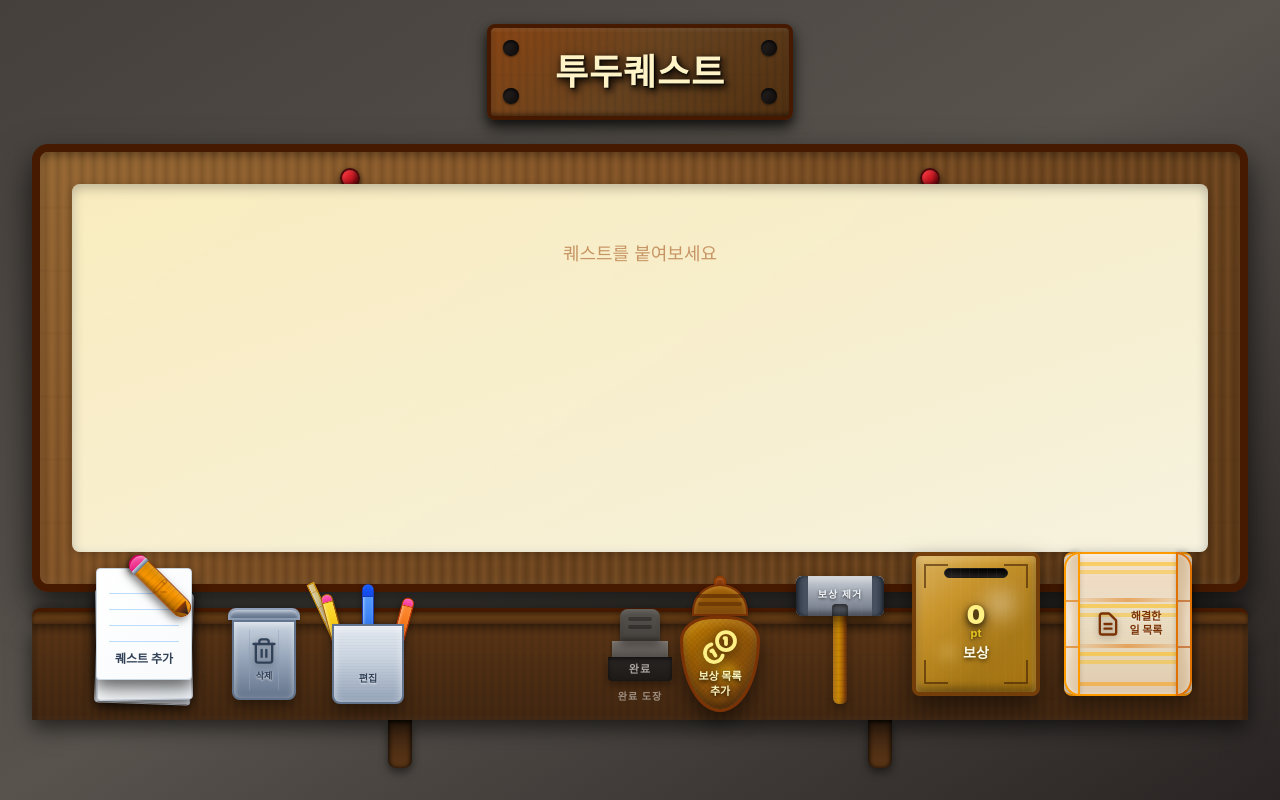
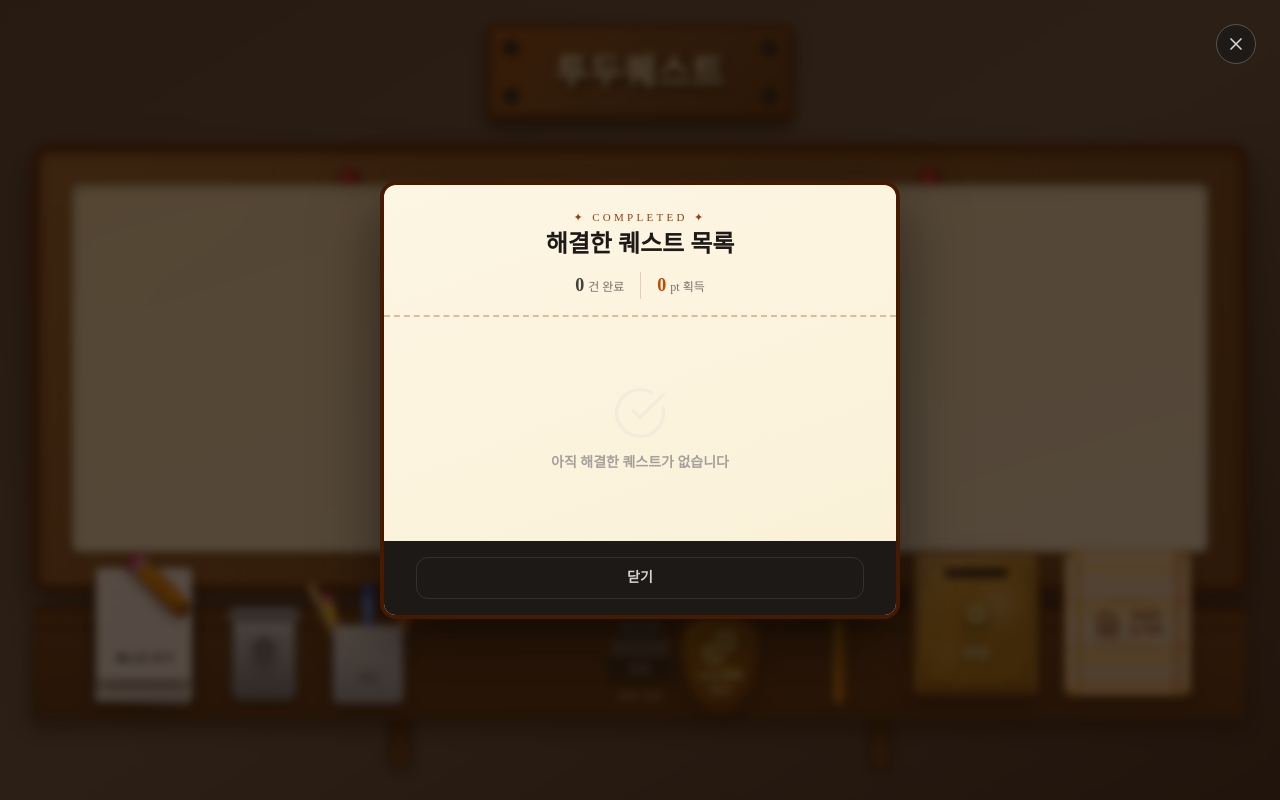
Before and after one commit to eueuehshsj/LIFERPG, a React (Vite) app: page / in a window 1280 px wide. Both pictures are taken after a click on the button "해결한 일 목록". Built offline with nearby package versions, Linux system fonts and the light colour scheme.

Commit message:
[STEP 9] CompletedTasksModal (해결한 퀘스트 목록 모달) 구현 (close #57)
Co-Authored-By: Claude Sonnet 4.6 <noreply@anthropic.com>

```diff
--- a/src/app/App.tsx
+++ b/src/app/App.tsx
@@ -3,6 +3,7 @@ import { Coins, Edit3, PencilLine, Trash2 } from 'lucide-react';
 import AddTaskModal from './components/AddTaskModal';
 import AddRewardModal from './components/AddRewardModal';
 import RewardClaimModal from './components/RewardClaimModal';
+import CompletedTasksModal from './components/CompletedTasksModal';
 
 interface Task {
   id: number;
@@ -356,6 +357,14 @@ export default function App() {
           </div>
         </div>
       </div>
+
+      {/* CompletedTasksModal */}
+      {showCompletedModal && (
+        <CompletedTasksModal
+          onClose={() => setShowCompletedModal(false)}
+          completedTasks={completedTasks}
+        />
+      )}
 
       {/* RewardClaimModal */}
       {showClaimModal && (
--- /dev/null
+++ b/src/app/components/CompletedTasksModal.tsx
@@ -0,0 +1,177 @@
+import { X, CheckCircle } from 'lucide-react';
+
+interface Task {
+  id: number;
+  title: string;
+  description: string;
+  dueDate: string;
+  priority: 'low' | 'medium' | 'high';
+  reward: number;
+  author: string;
+}
+
+interface Props {
+  onClose: () => void;
+  completedTasks: Task[];
+}
+
+const PRIORITY_LABEL = { low: '보통', medium: '중요', high: '긴급' } as const;
+const PRIORITY_STYLE = {
+  low:    { color: '#15803d', background: '#dcfce7', border: '#86efac' },
+  medium: { color: '#b45309', background: '#fef3c7', border: '#fcd34d' },
+  high:   { color: '#b91c1c', background: '#fee2e2', border: '#fca5a5' },
+} as const;
+
+export default function CompletedTasksModal({ onClose, completedTasks }: Props) {
+  const totalPoints = completedTasks.reduce((sum, t) => sum + t.reward, 0);
+
+  return (
+    <div
+      className="fixed inset-0 flex items-center justify-center z-50"
+      style={{ background: 'rgba(30,15,5,0.75)', backdropFilter: 'blur(4px)' }}
+      onClick={(e) => e.target === e.currentTarget && onClose()}
+    >
+      <button
+        onClick={onClose}
+        className="absolute top-6 right-6 w-10 h-10 rounded-full flex items-center justify-center border border-stone-600 hover:bg-stone-700 transition-colors"
+        style={{ background: 'rgba(28,25,23,0.8)' }}
+      >
+        <X className="w-5 h-5 text-stone-300" />
+      </button>
+
+      <div
+        className="w-[520px] rounded-2xl border-4 border-amber-950 overflow-hidden flex flex-col"
+        style={{
+          background: 'linear-gradient(160deg, #fdf6e3, #faf0d7)',
+          boxShadow: '0 24px 64px rgba(0,0,0,0.5)',
+          maxHeight: '80vh',
+        }}
+      >
+        {/* 헤더 */}
+        <div className="px-8 pt-6 pb-4 border-b-2 border-dashed border-amber-800/30 shrink-0">
+          <div className="text-center mb-2">
+            <div style={{ fontFamily: 'serif', fontSize: '11px', color: '#92400e', letterSpacing: '0.3em' }}>
+              ✦ COMPLETED ✦
+            </div>
+            <div className="font-black text-2xl mt-0.5" style={{ fontFamily: 'serif', color: '#1c1917' }}>
+              해결한 퀘스트 목록
+            </div>
+          </div>
+          <div className="flex justify-center gap-4 mt-3">
+            <div className="text-center">
+              <span className="font-black text-stone-700" style={{ fontFamily: 'serif', fontSize: '18px' }}>
+                {completedTasks.length}
+              </span>
+              <span className="text-stone-500 text-xs ml-1" style={{ fontFamily: 'serif' }}>건 완료</span>
+            </div>
+            <div className="w-px bg-amber-800/20" />
+            <div className="text-center">
+              <span className="font-black text-amber-700" style={{ fontFamily: 'serif', fontSize: '18px' }}>
+                {totalPoints}
+              </span>
+              <span className="text-stone-500 text-xs ml-1" style={{ fontFamily: 'serif' }}>pt 획득</span>
+            </div>
+          </div>
+        </div>
+
+        {/* 목록 */}
+        <div className="flex-1 overflow-y-auto px-8 py-5">
+          {completedTasks.length === 0 ? (
+            <div className="flex flex-col items-center justify-center py-12 gap-3">
+              <CheckCircle className="w-14 h-14 text-stone-300" strokeWidth={1.5} style={{ opacity: 0.2 }} />
+              <p className="text-stone-400 font-bold text-sm text-center" style={{ fontFamily: 'serif' }}>
+                아직 해결한 퀘스트가 없습니다
+              </p>
+            </div>
+          ) : (
+            <div className="flex flex-col gap-3">
+              {completedTasks.map((task, idx) => {
+                const ps = PRIORITY_STYLE[task.priority];
+                return (
+                  <div
+                    key={task.id}
+                    className="relative rounded-xl border overflow-hidden"
+                    style={{
+                      background: 'rgba(255,255,255,0.55)',
+                      borderColor: '#e7e5e4',
+                      boxShadow: '0 2px 8px rgba(0,0,0,0.06)',
+                    }}
+                  >
+                    {/* 완료 도장 흔적 */}
+                    <div
+                      className="absolute top-1/2 right-4 -translate-y-1/2 w-14 h-14 rounded-full border-4 border-red-700 flex items-center justify-center -rotate-12 pointer-events-none"
+                      style={{ opacity: 0.15 }}
+                    >
+                      <span className="text-red-700 font-black text-[9px] text-center leading-tight" style={{ fontFamily: 'serif' }}>
+                        완료
+                      </span>
+                    </div>
+
+                    <div className="relative px-4 py-3 pr-16">
+                      <div className="flex items-start gap-3">
+                        {/* 번호 뱃지 */}
+                        <div
+                          className="shrink-0 w-6 h-6 rounded-full flex items-center justify-center font-black text-xs text-white mt-0.5"
+                          style={{ background: 'linear-gradient(135deg, #92400e, #78350f)', fontSize: '10px' }}
+                        >
+                          {idx + 1}
+                        </div>
+
+                        <div className="flex-1 min-w-0">
+                          {/* priority 뱃지 + 체크 아이콘 */}
+                          <div className="flex items-center gap-2 mb-1">
+                            <span
+                              className="text-[10px] font-bold px-1.5 py-0.5 rounded-full border"
+                              style={{ color: ps.color, background: ps.background, borderColor: ps.border, fontFamily: 'serif' }}
+                            >
+                              {PRIORITY_LABEL[task.priority]}
+                            </span>
+                            <CheckCircle className="w-3.5 h-3.5 text-green-500" strokeWidth={2.5} />
+                          </div>
+
+                          {/* 제목 */}
+                          <div className="font-black text-stone-800 leading-snug" style={{ fontFamily: 'serif', fontSize: '14px' }}>
+                            {task.title}
+                          </div>
+
+                          {/* 설명 */}
+                          {task.description && (
+                            <div
+                              className="text-stone-500 text-xs mt-0.5 leading-snug line-clamp-2"
+                              style={{ fontFamily: 'serif' }}
+                            >
+                              {task.description}
+                            </div>
+                          )}
+
+                          {/* 하단: 마감일 + 포인트 */}
+                          <div className="flex justify-between items-center mt-2">
+                            <span className="text-stone-400 text-[10px]">{task.dueDate}</span>
+                            <span className="font-black text-amber-700 text-[11px]" style={{ fontFamily: 'serif' }}>
+                              +{task.reward}pt
+                            </span>
+                          </div>
+                        </div>
+                      </div>
+                    </div>
+                  </div>
+                );
+              })}
+            </div>
+          )}
+        </div>
+
+        {/* 하단 닫기 버튼 */}
+        <div className="shrink-0 px-8 py-4" style={{ background: '#1c1917' }}>
+          <button
+            onClick={onClose}
+            className="w-full py-2.5 rounded-xl font-black text-sm text-stone-300 hover:text-white hover:bg-stone-700 transition-colors"
+            style={{ fontFamily: 'serif', border: '1px solid rgba(255,255,255,0.1)' }}
+          >
+            닫기
+          </button>
+        </div>
+      </div>
+    </div>
+  );
+}
```
